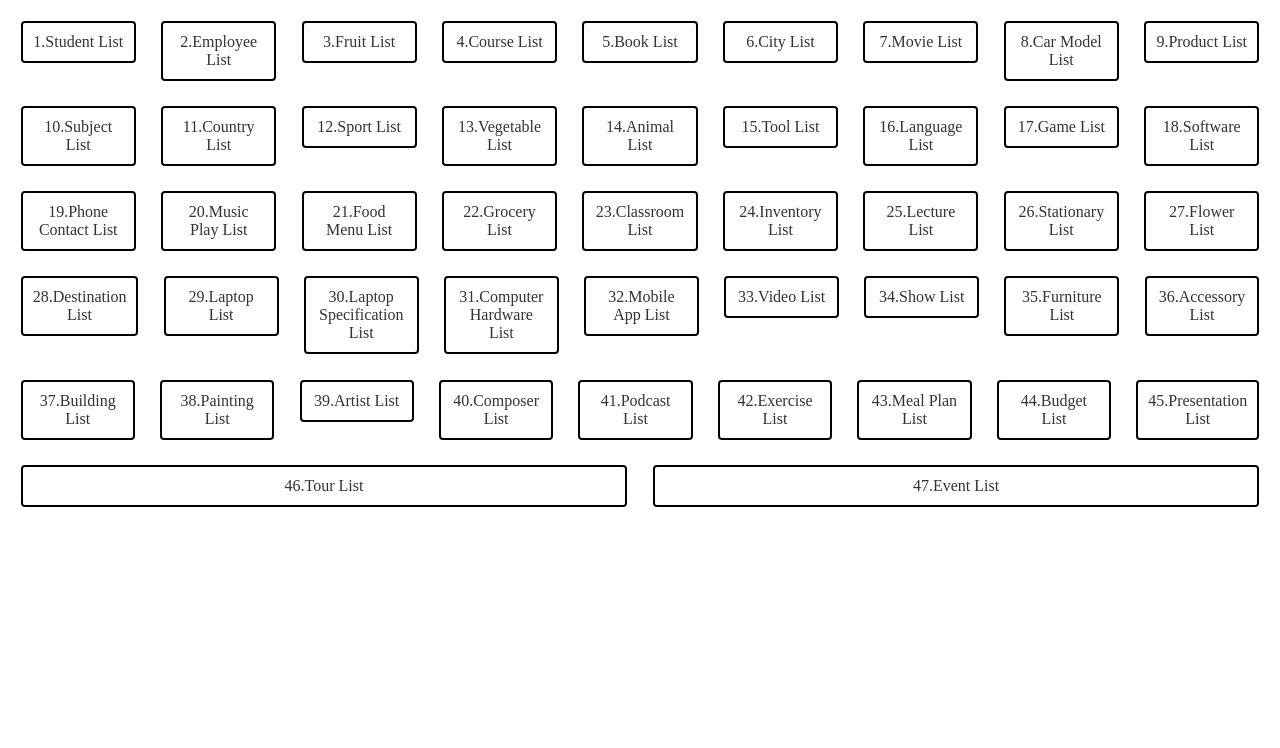
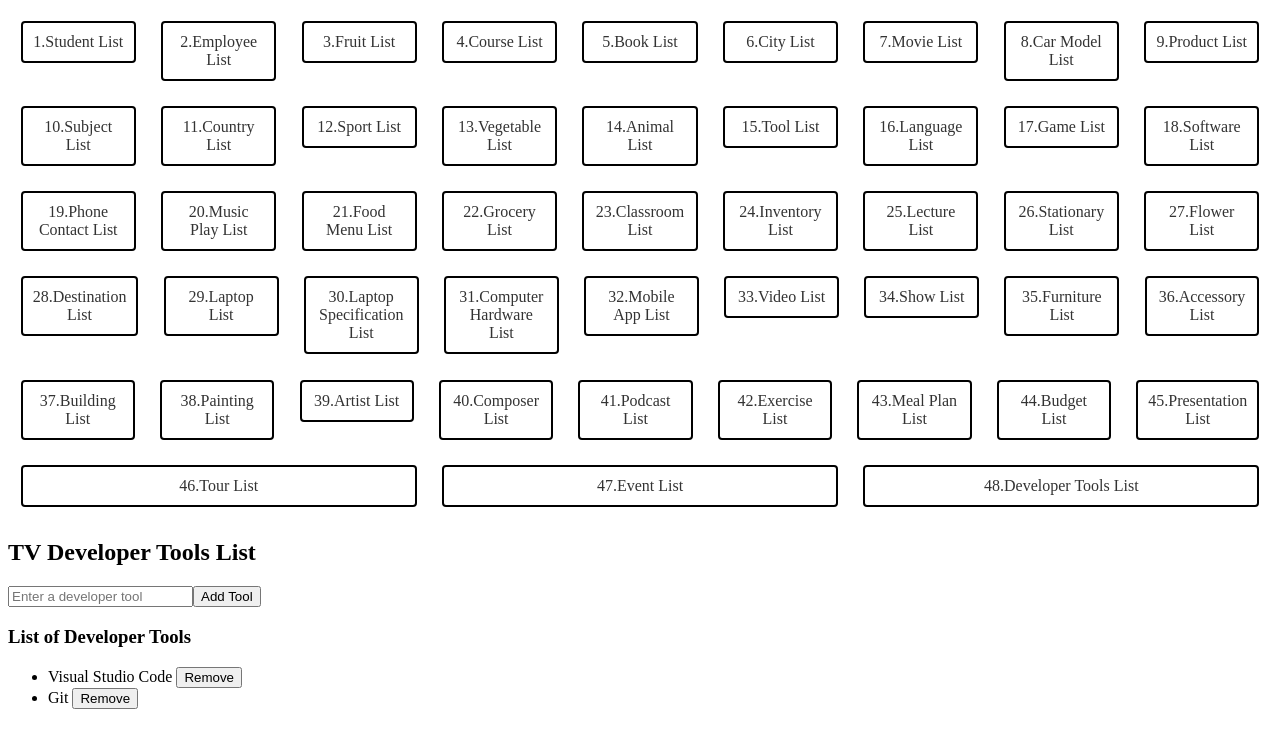
Before and after one commit to Xavierbaliw/Activity15-Angular-with-TypeScript-and-Data-Structures, an Angular app: page /devtoollist in a window 1280 px wide. Before the commit this address led to /. Shown: the top 748 px of the page. Built offline with nearby package versions, Linux system fonts and the light colour scheme.

Commit message:
48TH COMMIT developertoolslist

```diff
--- a/src/app/app.component.html
+++ b/src/app/app.component.html
@@ -47,6 +47,7 @@
     <li><a routerLink="presentationlist">45.Presentation List</a></li>
     <li><a routerLink="tourlist">46.Tour List</a></li>
     <li><a routerLink="eventlist">47.Event List</a></li>
+    <li><a routerLink="devtoollist">48.Developer Tools List</a></li>
   </ul>
 </nav>
 <router-outlet></router-outlet>
--- a/src/app/app.module.ts
+++ b/src/app/app.module.ts
@@ -54,6 +54,7 @@ import {BudgetListComponent} from "./component/budget-list/budget-list.component
 import {PresentationListComponent} from "./component/presentation-list/presentation-list.component";
 import {TourListComponent} from "./component/tour-list/tour-list.component";
 import {EventListComponent} from "./component/event-list/event-list.component";
+import {DevelopertoolsListComponent} from "./component/developertools-list/developertools-list.component";
 
 
 const routes: Routes = [
@@ -104,6 +105,7 @@ const routes: Routes = [
   {path: 'presentationlist', component: PresentationListComponent},
   {path: 'tourlist', component: TourListComponent},
   {path: 'eventlist', component: EventListComponent},
+  {path: 'devtoollist', component: DevelopertoolsListComponent},
   ]
 
 @NgModule ({
@@ -164,6 +166,7 @@ const routes: Routes = [
     PresentationListComponent,
     TourListComponent,
     EventListComponent,
+    DevelopertoolsListComponent,
     ],
   providers: [
 
--- /dev/null
+++ b/src/app/component/developertools-list/developertools-list.component.html
@@ -0,0 +1,14 @@
+<div class="container">
+  <h2>TV Developer Tools List</h2>
+
+  <input [(ngModel)]="newTool" placeholder="Enter a developer tool" />
+  <button (click)="addTool()">Add Tool</button>
+
+  <h3>List of Developer Tools</h3>
+  <ul>
+    <li *ngFor="let tool of developerTools; let i = index">
+      {{ tool }}
+      <button (click)="removeTool(i)">Remove</button>
+    </li>
+  </ul>
+</div>
--- /dev/null
+++ b/src/app/component/developertools-list/developertools-list.component.ts
@@ -0,0 +1,28 @@
+import { Component } from '@angular/core';
+
+@Component({
+  selector: 'app-developertools-list',
+  templateUrl: './developertools-list.component.html',
+  styleUrl: './developertools-list.component.css'
+})
+export class DevelopertoolsListComponent {
+  developerTools: string[] = [
+    'Visual Studio Code',
+    'Git',
+  ];
+
+  newTool: string = '';
+
+  addTool(): void {
+    if (this.newTool.trim()) {
+      this.developerTools.push(this.newTool);
+      this.newTool = '';
+    } else {
+      alert("Please enter a tool name.");
+    }
+  }
+
+  removeTool(index: number): void {
+    this.developerTools.splice(index, 1);
+  }
+}
```
Also changed, not shown: src/app/component/developertools-list/developertools-list.component.css (added), 1 other file (tests, documents, lock files or other folders).
